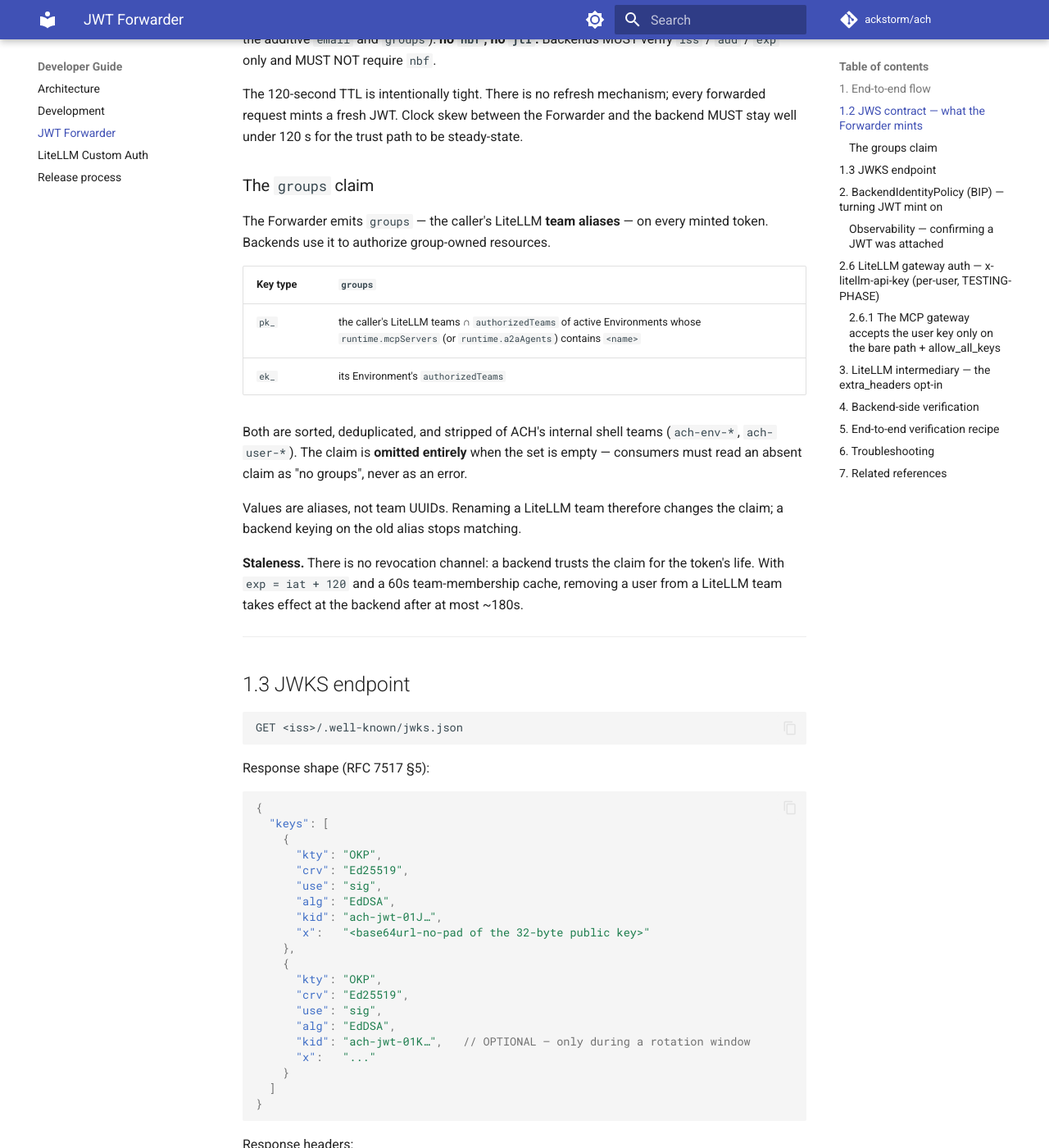
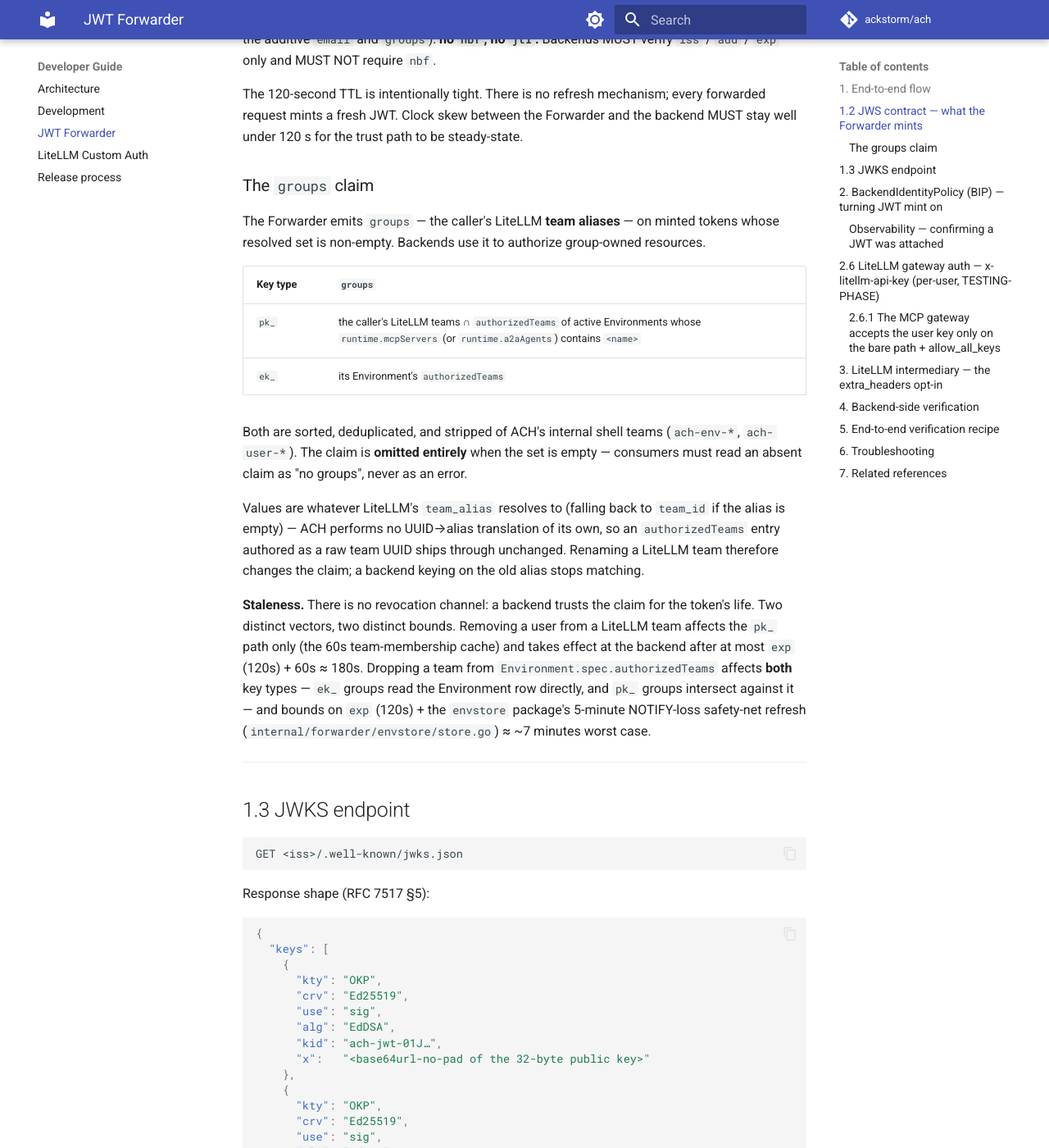
Before and after one commit to ackstorm/ach, an MkDocs documentation site: the page built from docs/developer-guide/jwt-forwarder.md, in a window 1280 px wide and 1400 px high, scrolled down 2468 px. Shown: the whole window at 82% size. Built offline with MkDocs 1.6.1 and Material for MkDocs 9.7.7, drawn with Linux system fonts in a browser that asks for light colours; comment, search, counter and statistics services are not loaded; the version menu is left out; some of the changed text lies outside the part shown.

Commit message:
docs(forwarder): fix groups-claim staleness, sub, and UUID claims
Review of feat/forwarder-jwt-groups-claim found several inaccurate
technical claims: the ~180s staleness bound only holds for the pk_/
LiteLLM-team-membership vector, not for an authorizedTeams edit (which
also affects ek_ and bounds on envstore's 5-min refresh, ~7min worst
case); the ek_ README caveats omitted that sub/email is the minting
admin's identity, not the agent's; "on every minted token" contradicted
the omit-when-empty rule twelve lines later; the MCP backend contract
table was missing groups and email rows; and several sites asserted
"never UUIDs" as an enforced guarantee when ACH does no UUID->alias
translation of its own.

```diff
--- a/docs/developer-guide/jwt-forwarder.md
+++ b/docs/developer-guide/jwt-forwarder.md
@@ -80,7 +80,7 @@
 | `iss`         | Forwarder `ACH_BASE_URL` (HTTPS-only in prod per FWD-10) | Hub §9.1 |
 | `sub`         | Bare `<owner-email>` (no namespace prefix)       | Hub §9.1   |
 | `email`       | Bare `<owner-email>` (mirrors `sub`); **omitted when empty** — additive, for consumers that key by email | — |
-| `groups`      | Caller's LiteLLM team **aliases** (never UUIDs), deduplicated + sorted, ACH's internal shell teams stripped; **omitted entirely when empty** — additive, see below | — |
+| `groups`      | Caller's LiteLLM team aliases (ACH does no UUID→alias translation — see below), deduplicated + sorted, ACH's internal shell teams stripped; **omitted entirely when empty** — additive, see below | — |
 | `aud`         | `mcp:<bare-name>` on `/mcp/<bare-name>`<br>`a2a:<bare-name>` on `/a2a/<bare-name>` | Hub §9.1 |
 | `iat`         | Unix seconds at mint time                        | RFC 7519   |
 | `exp`         | `iat + 120`                                      | FWD-07     |
@@ -109,7 +109,8 @@
 ### The `groups` claim
 
 The Forwarder emits `groups` — the caller's LiteLLM **team aliases** — on
-every minted token. Backends use it to authorize group-owned resources.
+minted tokens whose resolved set is non-empty. Backends use it to authorize
+group-owned resources.
 
 | Key type | `groups` |
 |----------|----------|
@@ -121,13 +122,22 @@
 is empty — consumers must read an absent claim as "no groups", never as an
 error.
 
-Values are aliases, not team UUIDs. Renaming a LiteLLM team therefore
-changes the claim; a backend keying on the old alias stops matching.
+Values are whatever LiteLLM's `team_alias` resolves to (falling back to
+`team_id` if the alias is empty) — ACH performs no UUID→alias translation
+of its own, so an `authorizedTeams` entry authored as a raw team UUID
+ships through unchanged. Renaming a LiteLLM team therefore changes the
+claim; a backend keying on the old alias stops matching.
 
 **Staleness.** There is no revocation channel: a backend trusts the claim
-for the token's life. With `exp = iat + 120` and a 60s team-membership
-cache, removing a user from a LiteLLM team takes effect at the backend
-after at most ~180s.
+for the token's life. Two distinct vectors, two distinct bounds. Removing a
+user from a LiteLLM team affects the `pk_` path only (the 60s
+team-membership cache) and takes effect at the backend after at most
+`exp` (120s) + 60s ≈ 180s. Dropping a team from
+`Environment.spec.authorizedTeams` affects **both** key types — `ek_`
+groups read the Environment row directly, and `pk_` groups intersect
+against it — and bounds on `exp` (120s) + the `envstore` package's 5-minute
+NOTIFY-loss safety-net refresh (`internal/forwarder/envstore/store.go`)
+≈ ~7 minutes worst case.
 
 ---
 
```
Also changed, not shown: docs/runbooks/writing-an-mcp-backend.md (+2 -0 lines), examples/ach-memory/README.md (+13 -3 lines), references/litellm-permission-model.md (+5 -2 lines), references/understanding.md (+14 -9 lines).
